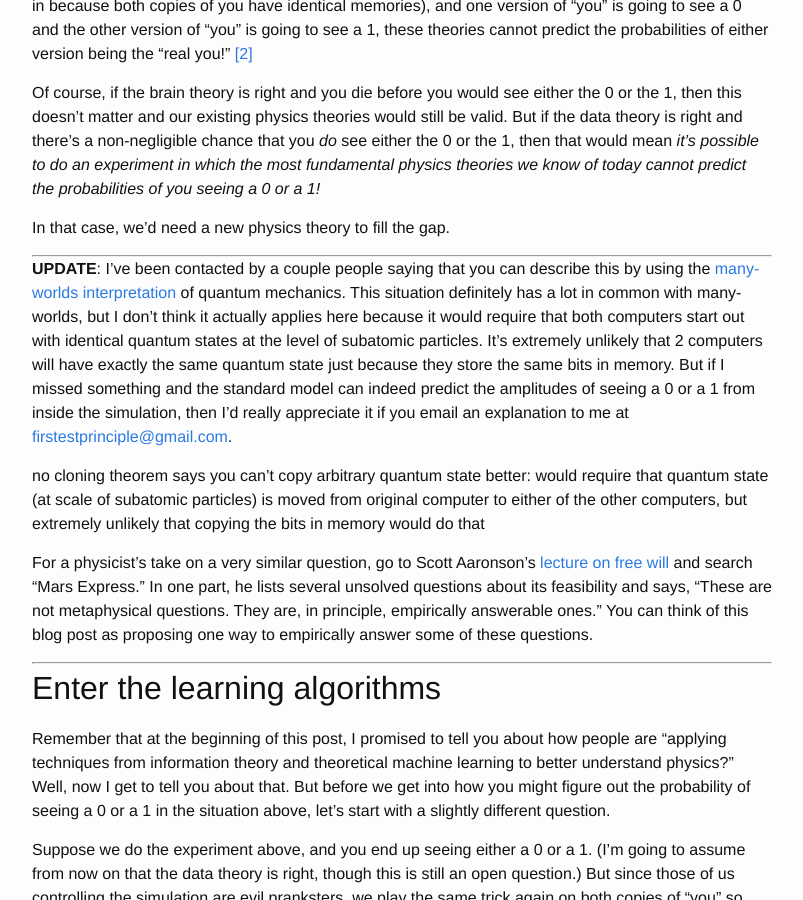
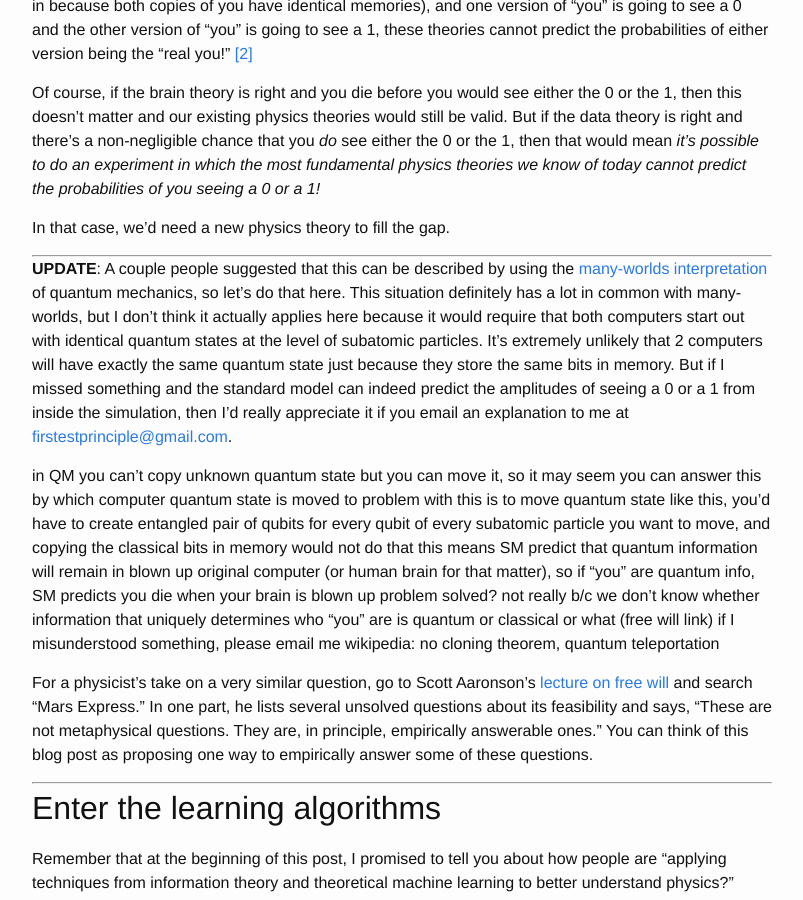
Before and after one commit to ad510/firstest-principle, a Jekyll site: the page built from _posts/2016-07-10-learning.md, in a window 1280 px wide and 900 px high, scrolled down 6508 px. Shown: the whole window, without its empty margins (238-1041 px from the left). Built offline with Jekyll 4.4.1, drawn with Linux system fonts in a browser that asks for light colours.

Commit message:
better outline

```diff
--- a/_posts/2016-07-10-learning.md
+++ b/_posts/2016-07-10-learning.md
@@ -97,10 +97,14 @@ In that case, we'd need a new physics theory to fill the gap.
 
 ---
 
-**UPDATE**: I've been contacted by a couple people saying that you can describe this by using the [many-worlds interpretation](https://en.wikipedia.org/wiki/Many-worlds_interpretation) of quantum mechanics. This situation definitely has a lot in common with many-worlds, but I don't think it actually applies here because it would require that both computers start out with identical quantum states at the level of subatomic particles. It's extremely unlikely that 2 computers will have exactly the same quantum state just because they store the same bits in memory. But if I missed something and the standard model can indeed predict the amplitudes of seeing a 0 or a 1 from inside the simulation, then I'd really appreciate it if you email an explanation to me at [firstestprinciple@gmail.com](mailto:firstestprinciple@gmail.com).
+**UPDATE**: A couple people suggested that this can be described by using the [many-worlds interpretation](https://en.wikipedia.org/wiki/Many-worlds_interpretation) of quantum mechanics, so let's do that here. This situation definitely has a lot in common with many-worlds, but I don't think it actually applies here because it would require that both computers start out with identical quantum states at the level of subatomic particles. It's extremely unlikely that 2 computers will have exactly the same quantum state just because they store the same bits in memory. But if I missed something and the standard model can indeed predict the amplitudes of seeing a 0 or a 1 from inside the simulation, then I'd really appreciate it if you email an explanation to me at [firstestprinciple@gmail.com](mailto:firstestprinciple@gmail.com).
 
-no cloning theorem says you can't copy arbitrary quantum state
-better: would require that quantum state (at scale of subatomic particles) is moved from original computer to either of the other computers, but extremely unlikely that copying the bits in memory would do that
+in QM you can't copy unknown quantum state but you can move it, so it may seem you can answer this by which computer quantum state is moved to
+problem with this is to move quantum state like this, you'd have to create entangled pair of qubits for every qubit of every subatomic particle you want to move, and copying the classical bits in memory would not do that
+this means SM predict that quantum information will remain in blown up original computer (or human brain for that matter), so if "you" are quantum info, SM predicts you die when your brain is blown up
+problem solved? not really b/c we don't know whether information that uniquely determines who "you" are is quantum or classical or what (free will link)
+if I misunderstood something, please email me
+wikipedia: no cloning theorem, quantum teleportation
 
 For a physicist's take on a very similar question, go to Scott Aaronson's [lecture on free will](http://scottaaronson.com/democritus/lec18.html) and search "Mars Express." In one part, he lists several unsolved questions about its feasibility and says, "These are not metaphysical questions. They are, in principle, empirically answerable ones." You can think of this blog post as proposing one way to empirically answer some of these questions.
 
```
